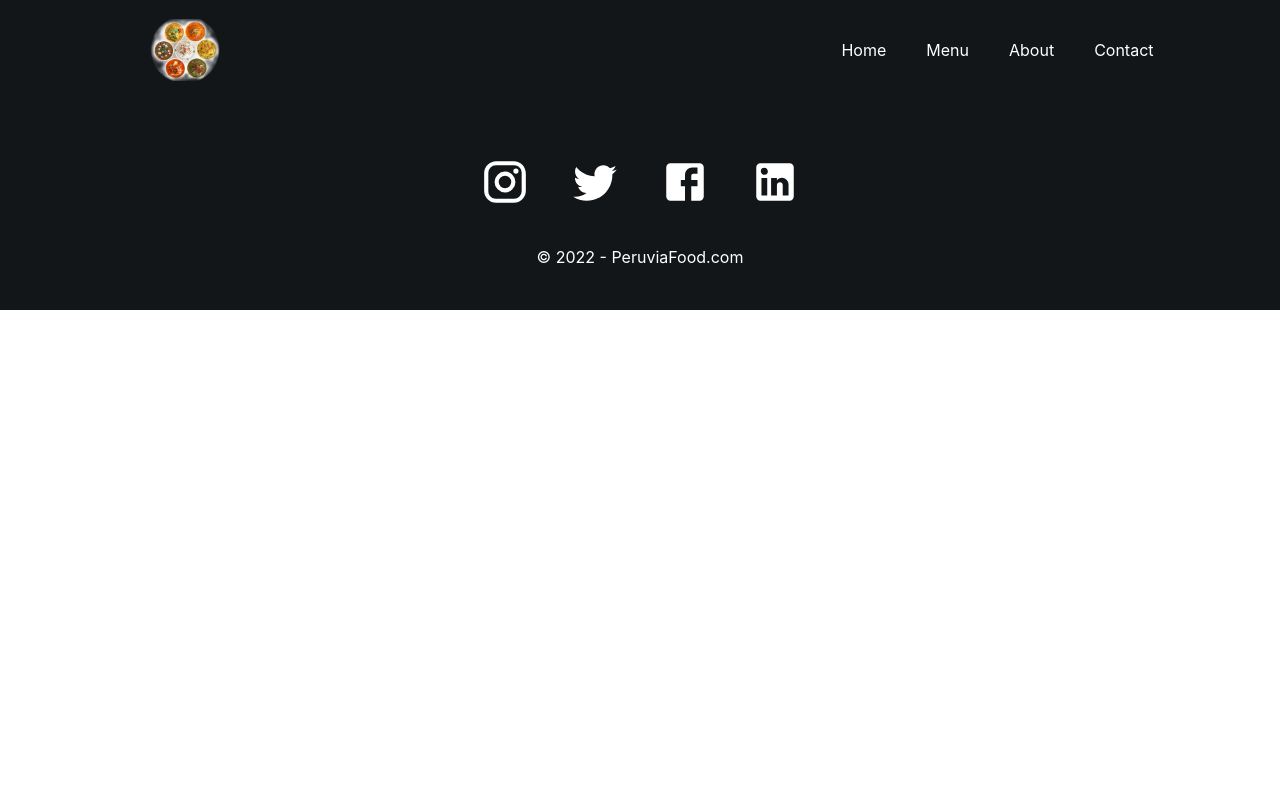
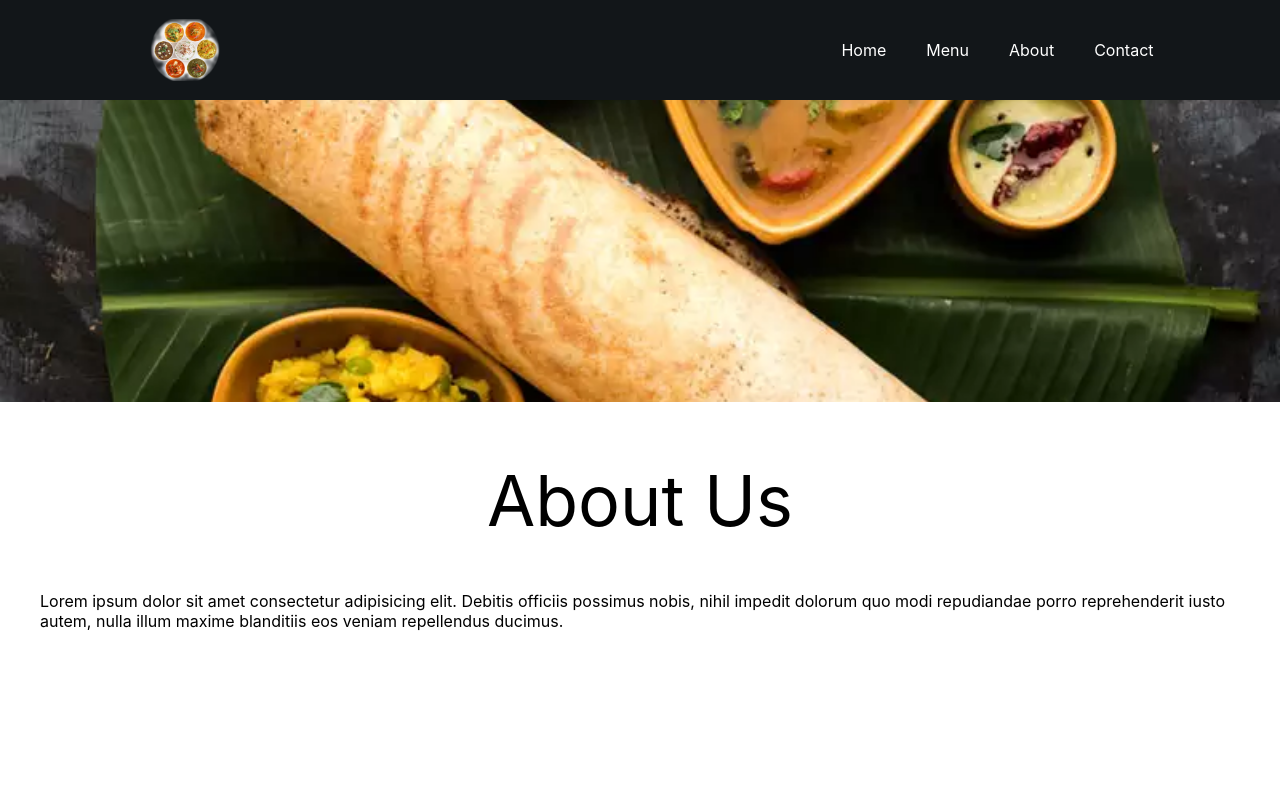
Before and after one commit to patricio0312rev/react-food-order-app, a React (Create React App) app: page /about in a window 1280 px wide. Shown: the top 800 px of the page. Built offline with nearby package versions, Linux system fonts and the light colour scheme.

Commit message:
Creando el componente About

```diff
--- a/src/App.js
+++ b/src/App.js
@@ -5,6 +5,7 @@ import Footer from './components/footer/footer.component';
 
 import HomePage from './pages/home/home.component';
 import MenuPage from './pages/menu/menu.component';
+import AboutPage from './pages/about/about.component';
 
 
 function App() {
@@ -16,6 +17,7 @@ function App() {
         <Routes>
           <Route path="/" exact element={<HomePage />} />
           <Route path="/menu" exact element={<MenuPage />} />
+          <Route path="/about" exact element={<AboutPage />} />
         </Routes>
 
         <Footer />
--- a/src/components/navbar/navbar.component.jsx
+++ b/src/components/navbar/navbar.component.jsx
@@ -18,16 +18,16 @@ const Navbar = () => {
                 <div className="hiddenLinks">
                     <Link to="/" >Home</Link>
                     <Link to="/menu" >Menu</Link>
-                    <Link to="/" >About</Link>
-                    <Link to="/" >Contact</Link>
+                    <Link to="/about" >About</Link>
+                    <Link to="/contact" >Contact</Link>
                 </div>
             </div>
 
             <div className="rightSide">
                 <Link to="/" >Home</Link>
                 <Link to="/menu" >Menu</Link>
-                <Link to="/" >About</Link>
-                <Link to="/" >Contact</Link>
+                <Link to="/about" >About</Link>
+                <Link to="/contact" >Contact</Link>
                 <button onClick={toggleNavbar}>
                     <ReorderIcon/>
                 </button>
--- /dev/null
+++ b/src/pages/about/about.component.jsx
@@ -0,0 +1,18 @@
+import React from "react";
+
+import "./about.styles.scss";
+import AboutImage from "../../assets/dosa.jpg";
+
+const AboutPage = () => {
+    return (
+        <div className="about">
+            <div className="aboutTop" style={{ backgroundImage: `url(${AboutImage})` }}></div>
+            <div className="aboutBottom">
+                <h1>About Us</h1>
+                <p>Lorem ipsum dolor sit amet consectetur adipisicing elit. Debitis officiis possimus nobis, nihil impedit dolorum quo modi repudiandae porro reprehenderit iusto autem, nulla illum maxime blanditiis eos veniam repellendus ducimus.</p>
+            </div>
+        </div>
+    )
+}
+
+export default AboutPage;
--- /dev/null
+++ b/src/pages/about/about.styles.scss
@@ -0,0 +1,37 @@
+.about {
+    width: 100%;
+    height: 90vh;
+    display: flex;
+    flex-direction: column;
+  }
+
+  .aboutTop {
+    width: 100%;
+    height: 45%;
+    background-position: center;
+    background-repeat: no-repeat;
+    background-size: cover;
+    font-family: "Gill Sans", "Gill Sans MT", Calibri, "Trebuchet MS", sans-serif;
+  }
+
+  .aboutBottom {
+    display: flex;
+    flex-direction: column;
+    height: 55%;
+    align-items: center;
+    margin-top: 50px;
+  }
+
+  .aboutBottom p {
+    width: 1200px;
+  }
+
+  .about .aboutBottom h1 {
+    font-weight: 400;
+    font-size: 70px;
+    color: black;
+    height: 30px;
+    display: flex;
+    justify-content: center;
+    transform: translateY(-40px);
+  }
--- a/src/pages/home/home.component.jsx
+++ b/src/pages/home/home.component.jsx
@@ -12,7 +12,7 @@ const HomePage = () => {
                 <h1>Food Corner</h1>
                 <p>PERUVIAN FOOD AT A CLICK.</p>
 
-                <Link to="/">
+                <Link to="/menu">
                     <button>Order Now</button>
                 </Link>
             </div>
```
